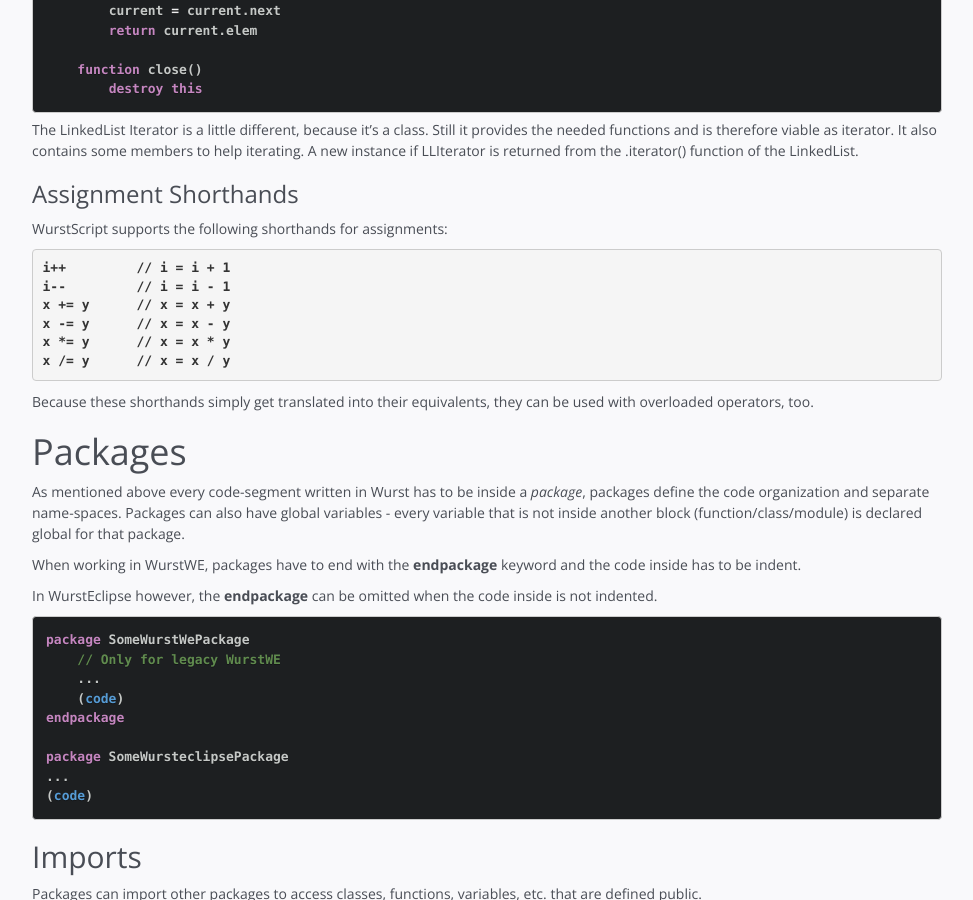
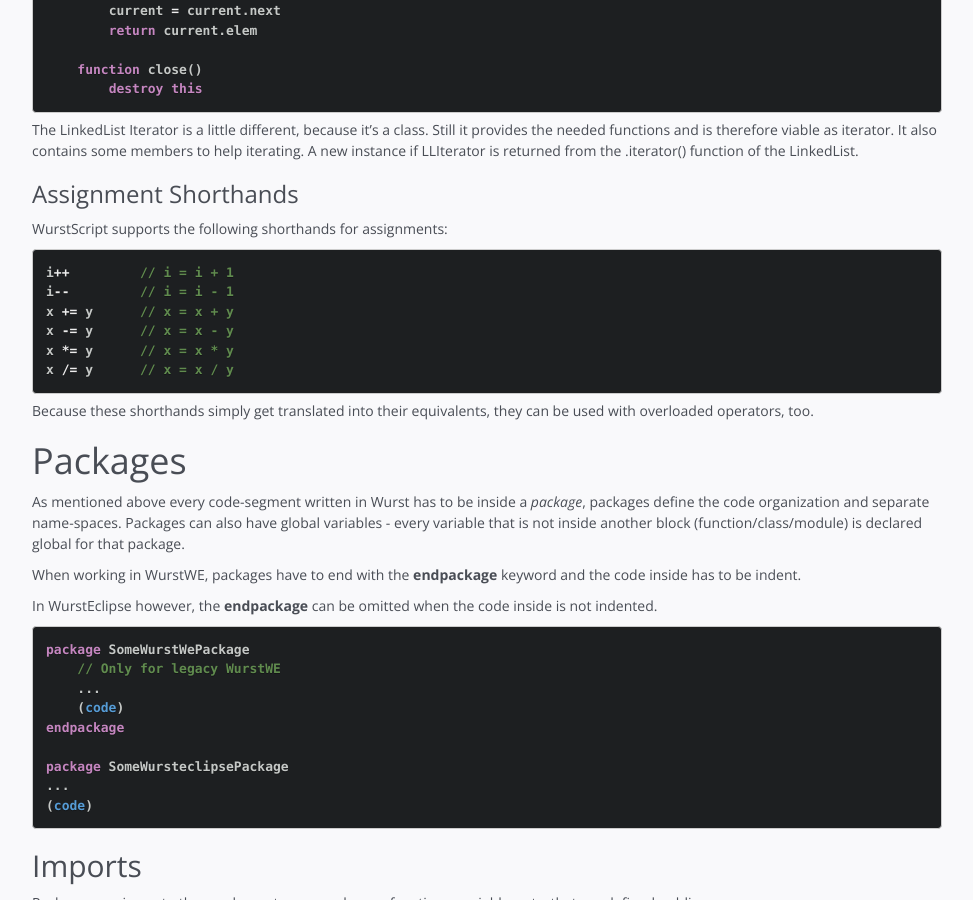
Before and after one commit to Cokemonkey11/WurstDocs, a Jekyll site: the page built from _doc/manual/concepts.md, in a window 1280 px wide and 900 px high, scrolled down 4722 px. Shown: the whole window, without its empty margins (268-1241 px from the left). Built offline with Jekyll 4.4.1, drawn with Linux system fonts in a browser that asks for light colours; some of the changed text lies outside the part shown.

Commit message:
fix some forgotten code

````diff
--- a/_doc/manual/concepts.md
+++ b/_doc/manual/concepts.md
@@ -257,14 +257,14 @@ It also contains some members to help iterating. A new instance if LLIterator is
 
 
 WurstScript supports the following shorthands for assignments:
-
-    i++         // i = i + 1
-    i--         // i = i - 1
-    x += y      // x = x + y
-    x -= y      // x = x - y
-    x *= y      // x = x * y
-    x /= y      // x = x / y
-
+```wurst
+i++         // i = i + 1
+i--         // i = i - 1
+x += y      // x = x + y
+x -= y      // x = x - y
+x *= y      // x = x * y
+x /= y      // x = x / y
+```
 Because these shorthands simply get translated into their equivalents, they can
 be used with overloaded operators, too.
 
@@ -412,12 +412,12 @@ The initialization rules for Wurst are simple:
 If you get a Cyclic init dependency between packages, you have to manually define which package can be
 initialized later.
 This is done by adding the keyword `initlater` to the import of the package:
-
+```wurst
     package A
     import initlater B
     import public initlater C
     import D
-
+```
 Here only package `D` is guaranteed to be initialized before package `A`.
 Packages `B` and `C` are allowed to be initialized later.
 
````
Also changed, not shown: _doc/manual/classes.md (+2 -2 lines).
